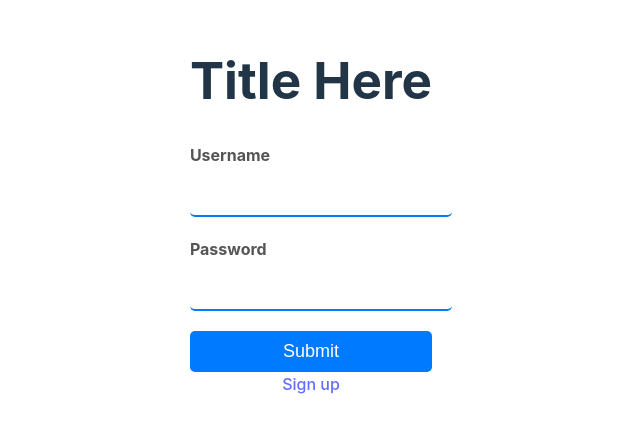
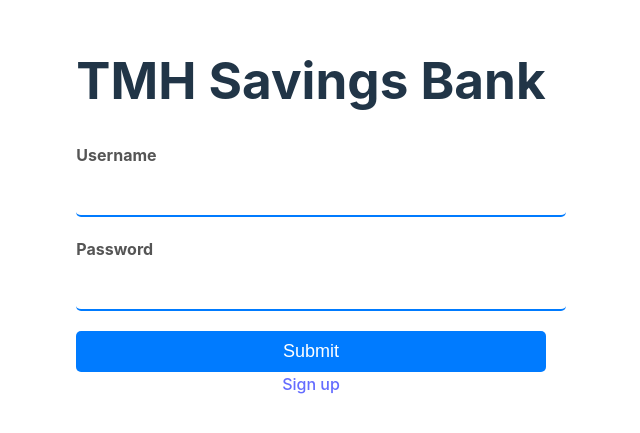
Before and after one commit to Amieldat/my-banking-app, a React (Vite) app: page / in a window 1280 px wide. Shown: the part 193-626 px from the top of the page, without its empty margins (329-969 px from the left). Built offline with nearby package versions, Linux system fonts and the light colour scheme.

Commit message:
Updated bank title

```diff
--- a/src/components/Login.jsx
+++ b/src/components/Login.jsx
@@ -121,7 +121,7 @@ export const Login = () => {
 
   return (
     <div id="login">
-      <h1>Title Here</h1>
+      <h1>TMH Savings Bank</h1>
       <form onSubmit={handleSubmit} onChange={handleChange}>
         <label htmlFor="userame">Username</label>
         <input id="userame" type="text" name="username" />
```
